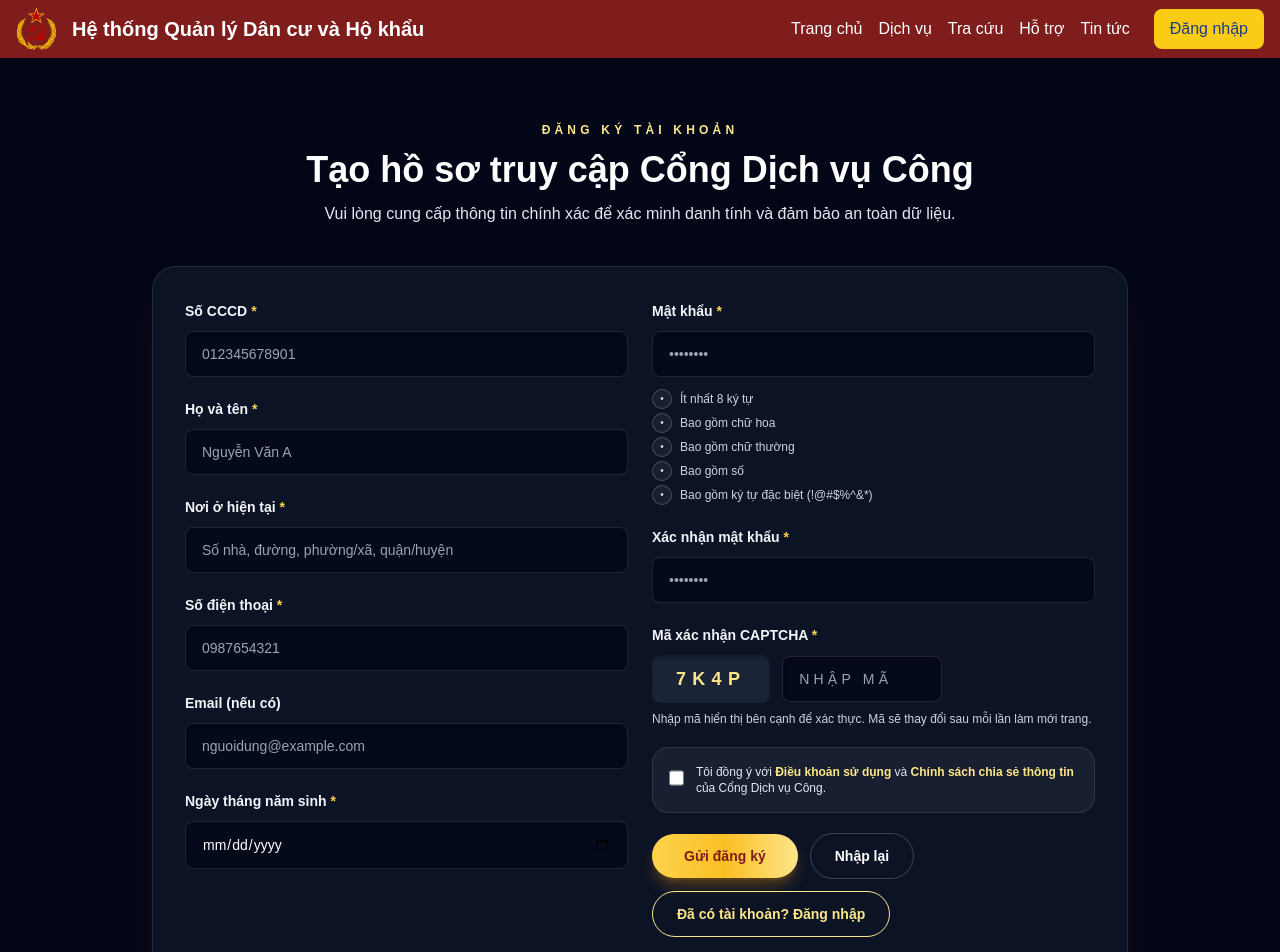
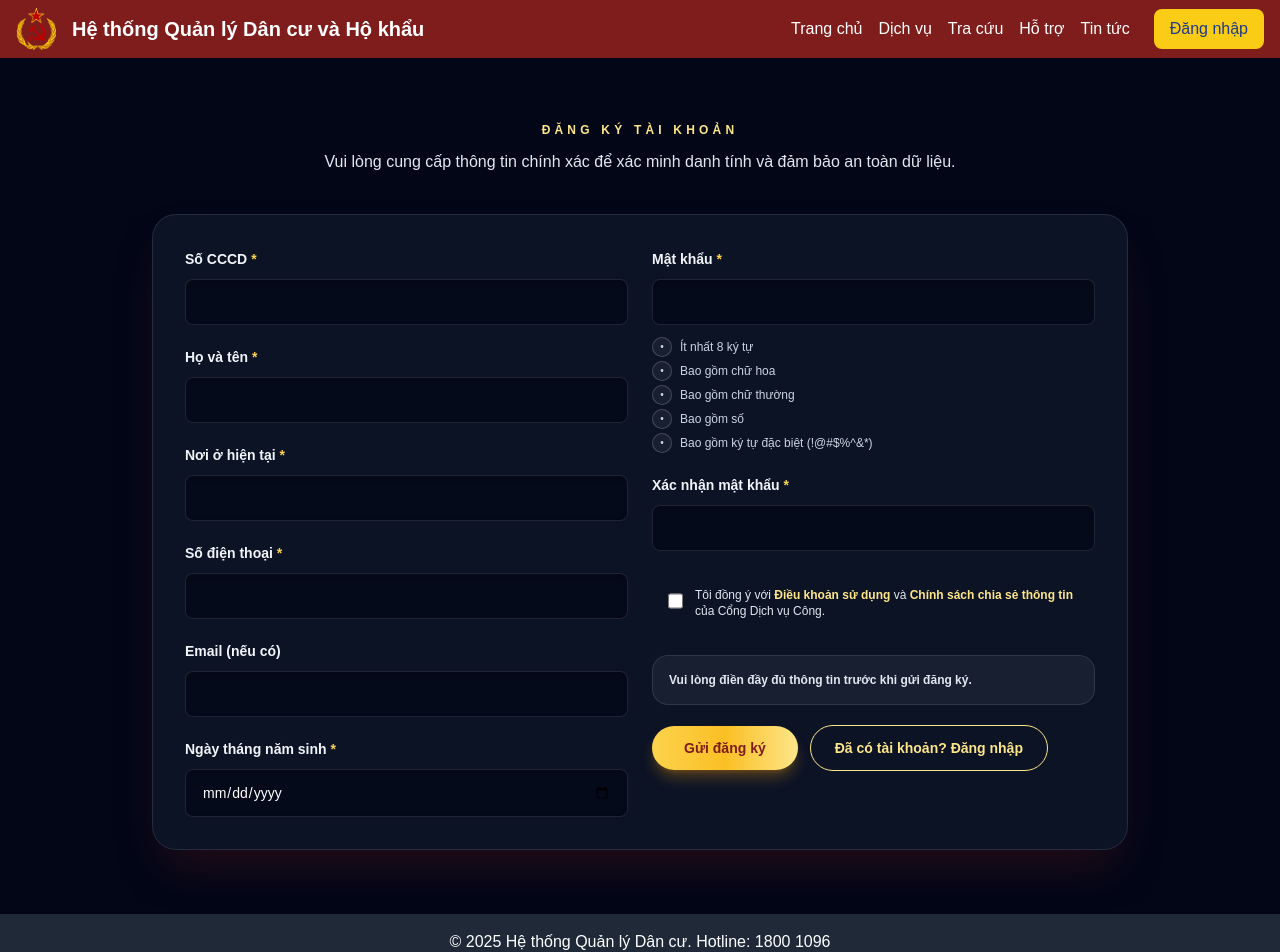
Before and after one commit to Bladz1/Apollo-Resident-Management, a Next.js app in the folder ResidentManagement/frontend/: page /register in a window 1280 px wide. Shown: the top 952 px of the page. Built offline with nearby package versions, Linux system fonts and the light colour scheme; a web font is replaced by a local one.

Commit message:
đăng kí và đăng nhập cải tiến

```diff
--- a/ResidentManagement/frontend/src/app/login/page.tsx
+++ b/ResidentManagement/frontend/src/app/login/page.tsx
@@ -23,8 +23,8 @@
     submitIdleLabel: 'Đăng nhập',
     submitLoadingLabel: 'Đang kiểm tra...',
     footerText: 'Chưa có tài khoản?',
-    footerLinkLabel: 'Liên hệ quản trị để được cấp quyền',
-    footerLinkHref: '#',
+    footerLinkLabel: 'Đăng ký ngay',
+    footerLinkHref: '/register',
   },
   messages: {
     idle: 'Nhập thông tin và nhấn đăng nhập để bắt đầu kiểm tra.',
@@ -184,7 +184,7 @@
       result.token = pickString(record, ['token', 'jwt', 'accessToken', 'access_token']);
     }
 
-    result.roles = result.roles ?? pickRolesFromRecord(record);
+    result.roles = result.roles ?? pickRolesFromRecord(record) ?? undefined;
 
     if (!result.username) {
       result.username = pickString(record, ['username', 'userName', 'name']);
@@ -210,6 +210,7 @@
   const [status, setStatus] = useState<'idle' | 'success' | 'error'>('idle');
   const [message, setMessage] = useState<string | null>(null);
   const [responseBody, setResponseBody] = useState<string | null>(null);
+  const [showPassword, setShowPassword] = useState(false);
 
   const handleSubmit = async (event: FormEvent<HTMLFormElement>) => {
     event.preventDefault();
@@ -301,15 +302,35 @@
               <label htmlFor="password" className="text-sm font-semibold text-slate-100">
                 {LOGIN_COPY.card.passwordLabel}
               </label>
+              <div className="relative">
                 <input
                   id="password"
-                type="password"
+                  type={showPassword ? "text" : "password"}
                   required
                   value={password}
                   onChange={(e) => setPassword(e.target.value)}
                   className="w-full rounded-md border border-white/10 bg-slate-950/60 px-4 py-2.5 text-sm text-white shadow-inner shadow-black/20 outline-none transition focus:border-amber-300 focus:ring-2 focus:ring-amber-400/60"
                   placeholder={LOGIN_COPY.card.passwordPlaceholder}
                 />
+                <button
+                  type="button"
+                  onClick={() => setShowPassword(!showPassword)}
+                  className="absolute right-3 top-1/2 -translate-y-1/2 text-slate-400 hover:text-slate-300 focus:outline-none"
+                >
+                  {showPassword ? (
+                    <svg xmlns="http://www.w3.org/2000/svg" viewBox="0 0 24 24" fill="currentColor" className="w-5 h-5">
+                      <path d="M3.53 2.47a.75.75 0 00-1.06 1.06l18 18a.75.75 0 101.06-1.06l-18-18zM22.676 12.553a11.249 11.249 0 01-2.631 4.31l-3.099-3.099a5.25 5.25 0 00-6.71-6.71L7.759 4.577a11.217 11.217 0 014.242-.827c4.97 0 9.185 3.223 10.675 7.69.12.362.12.752 0 1.113z" />
+                      <path d="M15.75 12c0 .18-.013.357-.037.53l-4.244-4.243A3.75 3.75 0 0115.75 12zM12.53 15.713l-4.243-4.244a3.75 3.75 0 004.243 4.243z" />
+                      <path d="M6.75 12c0-.619.107-1.213.304-1.764l-3.1-3.1a11.25 11.25 0 00-2.63 4.31c-.12.362-.12.752 0 1.114 1.489 4.467 5.704 7.69 10.675 7.69 1.5 0 2.933-.294 4.242-.827l-2.477-2.477A5.25 5.25 0 016.75 12z" />
+                    </svg>
+                  ) : (
+                    <svg xmlns="http://www.w3.org/2000/svg" viewBox="0 0 24 24" fill="currentColor" className="w-5 h-5">
+                      <path d="M12 15a3 3 0 100-6 3 3 0 000 6z" />
+                      <path fillRule="evenodd" d="M1.323 11.447C2.811 6.976 7.028 3.75 12.001 3.75c4.97 0 9.185 3.223 10.675 7.69.12.362.12.752 0 1.113-1.487 4.471-5.705 7.697-10.677 7.697-4.97 0-9.186-3.223-10.675-7.69a1.762 1.762 0 010-1.113zM17.25 12a5.25 5.25 0 11-10.5 0 5.25 5.25 0 0110.5 0z" clipRule="evenodd" />
+                    </svg>
+                  )}
+                </button>
+              </div>
             </div>
 
             <div className="flex items-center justify-between text-xs text-slate-300">
--- a/ResidentManagement/frontend/src/app/register/page.tsx
+++ b/ResidentManagement/frontend/src/app/register/page.tsx
@@ -112,8 +112,8 @@
 
       <div className="relative z-10 mx-auto max-w-5xl px-6 py-16">
         <div className="mb-10 text-center">
-          <p className="text-xs font-semibold uppercase tracking-[0.35em] text-amber-200">Đăng ký tài khoản</p>
-          <h1 className="mt-3 text-3xl font-bold text-white md:text-4xl">Tạo hồ sơ truy cập Cổng Dịch vụ Công</h1>
+          <h1 className="text-xs font-semibold uppercase tracking-[0.35em] text-amber-200">Đăng ký tài khoản</h1>
+          {/* <h1 className="mt-3 text-3xl font-bold text-white md:text-4xl">Tạo hồ sơ truy cập Cổng Dịch vụ Công</h1> */}
           <p className="mt-3 text-sm text-slate-200 md:text-base">
             Vui lòng cung cấp thông tin chính xác để xác minh danh tính và đảm bảo an toàn dữ liệu.
           </p>
@@ -139,7 +139,7 @@
                 value={formState.nationalId}
                 onChange={(event) => handleChange("nationalId")(event.target.value)}
                 className="mt-2 w-full rounded-lg border border-white/10 bg-slate-950/60 px-4 py-3 text-sm text-white shadow-inner shadow-black/20 outline-none transition focus:border-amber-300 focus:ring-2 focus:ring-amber-400/60"
-                placeholder="012345678901"
+                placeholder=""
                 autoComplete="off"
               />
             </div>
@@ -155,7 +155,7 @@
                 value={formState.fullName}
                 onChange={(event) => handleChange("fullName")(event.target.value)}
                 className="mt-2 w-full rounded-lg border border-white/10 bg-slate-950/60 px-4 py-3 text-sm text-white shadow-inner shadow-black/20 outline-none transition focus:border-amber-300 focus:ring-2 focus:ring-amber-400/60"
-                placeholder="Nguyễn Văn A"
+                placeholder=""
                 autoComplete="name"
               />
             </div>
@@ -171,7 +171,7 @@
                 value={formState.address}
                 onChange={(event) => handleChange("address")(event.target.value)}
                 className="mt-2 w-full rounded-lg border border-white/10 bg-slate-950/60 px-4 py-3 text-sm text-white shadow-inner shadow-black/20 outline-none transition focus:border-amber-300 focus:ring-2 focus:ring-amber-400/60"
-                placeholder="Số nhà, đường, phường/xã, quận/huyện"
+                placeholder=""
                 autoComplete="street-address"
               />
             </div>
@@ -188,7 +188,7 @@
                 value={formState.phone}
                 onChange={(event) => handleChange("phone")(event.target.value)}
                 className="mt-2 w-full rounded-lg border border-white/10 bg-slate-950/60 px-4 py-3 text-sm text-white shadow-inner shadow-black/20 outline-none transition focus:border-amber-300 focus:ring-2 focus:ring-amber-400/60"
-                placeholder="0987654321"
+                placeholder=""
                 autoComplete="tel"
               />
             </div>
@@ -203,7 +203,7 @@
                 value={formState.email}
                 onChange={(event) => handleChange("email")(event.target.value)}
                 className="mt-2 w-full rounded-lg border border-white/10 bg-slate-950/60 px-4 py-3 text-sm text-white shadow-inner shadow-black/20 outline-none transition focus:border-amber-300 focus:ring-2 focus:ring-amber-400/60"
-                placeholder="nguoidung@example.com"
+                placeholder=""
                 autoComplete="email"
               />
             </div>
@@ -236,7 +236,7 @@
                 value={formState.password}
                 onChange={(event) => handleChange("password")(event.target.value)}
                 className="mt-2 w-full rounded-lg border border-white/10 bg-slate-950/60 px-4 py-3 text-sm text-white shadow-inner shadow-black/20 outline-none transition focus:border-amber-300 focus:ring-2 focus:ring-amber-400/60"
-                placeholder="••••••••"
+                placeholder=""
                 autoComplete="new-password"
               />
               <ul className="mt-3 space-y-1 text-xs text-slate-300">
@@ -253,11 +253,10 @@
                   return (
                     <li key={requirement} className="flex items-center gap-2">
                       <span
-                        className={`inline-flex h-5 w-5 items-center justify-center rounded-full border text-[10px] ${
-                          isMet
-                            ? 'border-emerald-300 bg-emerald-500/20 text-emerald-200'
-                            : 'border-white/20 bg-white/5 text-slate-300'
-                        }`}
+                        className={`inline-flex h-5 w-5 items-center justify-center rounded-full border text-[10px] ${isMet
+                          ? 'border-emerald-300 bg-emerald-500/20 text-emerald-200'
+                          : 'border-white/20 bg-white/5 text-slate-300'
+                          }`}
                       >
                         {isMet ? '✓' : '•'}
                       </span>
@@ -279,7 +278,7 @@
                 value={formState.confirmPassword}
                 onChange={(event) => handleChange("confirmPassword")(event.target.value)}
                 className="mt-2 w-full rounded-lg border border-white/10 bg-slate-950/60 px-4 py-3 text-sm text-white shadow-inner shadow-black/20 outline-none transition focus:border-amber-300 focus:ring-2 focus:ring-amber-400/60"
-                placeholder="••••••••"
+                placeholder=""
                 autoComplete="new-password"
               />
               {formState.confirmPassword.length > 0 && !passwordsMatch && (
@@ -287,31 +286,9 @@
               )}
             </div>
 
-            <div>
-              <label htmlFor="captcha" className="text-sm font-semibold text-slate-100">
-                Mã xác nhận CAPTCHA <span className="text-amber-300">*</span>
-              </label>
-              <div className="mt-2 flex flex-wrap items-center gap-3">
-                <div className="flex h-12 items-center justify-center rounded-lg bg-slate-800/80 px-6 text-lg font-semibold tracking-[0.35em] text-amber-200 shadow-inner shadow-black/30">
-                  7K4P
-                </div>
-                <input
-                  id="captcha"
-                  type="text"
-                  required
-                  value={formState.captcha}
-                  onChange={(event) => handleChange("captcha")(event.target.value.toUpperCase())}
-                  className="flex-1 rounded-lg border border-white/10 bg-slate-950/60 px-4 py-3 text-sm uppercase tracking-[0.3em] text-white shadow-inner shadow-black/20 outline-none transition focus:border-amber-300 focus:ring-2 focus:ring-amber-400/60 md:flex-none md:w-40"
-                  placeholder="Nhập mã"
-                  autoComplete="off"
-                />
-              </div>
-              <p className="mt-2 text-xs text-slate-300">
-                Nhập mã hiển thị bên cạnh để xác thực. Mã sẽ thay đổi sau mỗi lần làm mới trang.
-              </p>
-            </div>
 
-            <div className="rounded-2xl border border-white/10 bg-white/5 p-4 text-xs text-slate-200">
+
+            <div className="rounded-2xl  p-4 text-xs text-slate-200">
               <label className="flex items-start gap-3">
                 <input
                   type="checkbox"
@@ -333,6 +310,19 @@
               </label>
             </div>
 
+            <div className="rounded-2xl border border-white/10 bg-white/5 p-4 text-xs">
+              <p
+                className={`font-semibold ${status === 'success'
+                  ? 'text-emerald-200'
+                  : status === 'error'
+                    ? 'text-rose-200'
+                    : 'text-slate-200'
+                  }`}
+              >
+                {status === 'idle' ? 'Vui lòng điền đầy đủ thông tin trước khi gửi đăng ký.' : message}
+              </p>
+            </div>
+
             <div className="flex flex-wrap items-center gap-3">
               <button
                 type="submit"
@@ -340,12 +330,7 @@
               >
                 Gửi đăng ký
               </button>
-              <button
-                type="reset"
-                className="inline-flex items-center justify-center rounded-full border border-white/20 px-6 py-3 text-sm font-semibold text-white transition hover:border-amber-300 hover:text-amber-200"
-              >
-                Nhập lại
-              </button>
+
               <Link
                 href="/login"
                 className="inline-flex items-center justify-center rounded-full border border-amber-200 px-6 py-3 text-sm font-semibold text-amber-200 transition hover:border-amber-100 hover:text-amber-100"
@@ -354,19 +339,7 @@
               </Link>
             </div>
 
-            <div className="rounded-2xl border border-white/10 bg-white/5 p-4 text-xs">
-              <p
-                className={`font-semibold ${
-                  status === 'success'
-                    ? 'text-emerald-200'
-                    : status === 'error'
-                    ? 'text-rose-200'
-                    : 'text-slate-200'
-                }`}
-              >
-                {status === 'idle' ? 'Vui lòng điền đầy đủ thông tin trước khi gửi đăng ký.' : message}
-              </p>
-            </div>
+
           </div>
         </form>
       </div>
```
Also changed, not shown: ResidentManagement/frontend/src/components/header/support_button.tsx (+9 -1 lines). Lines whose indentation alone changed are shown as unchanged.
